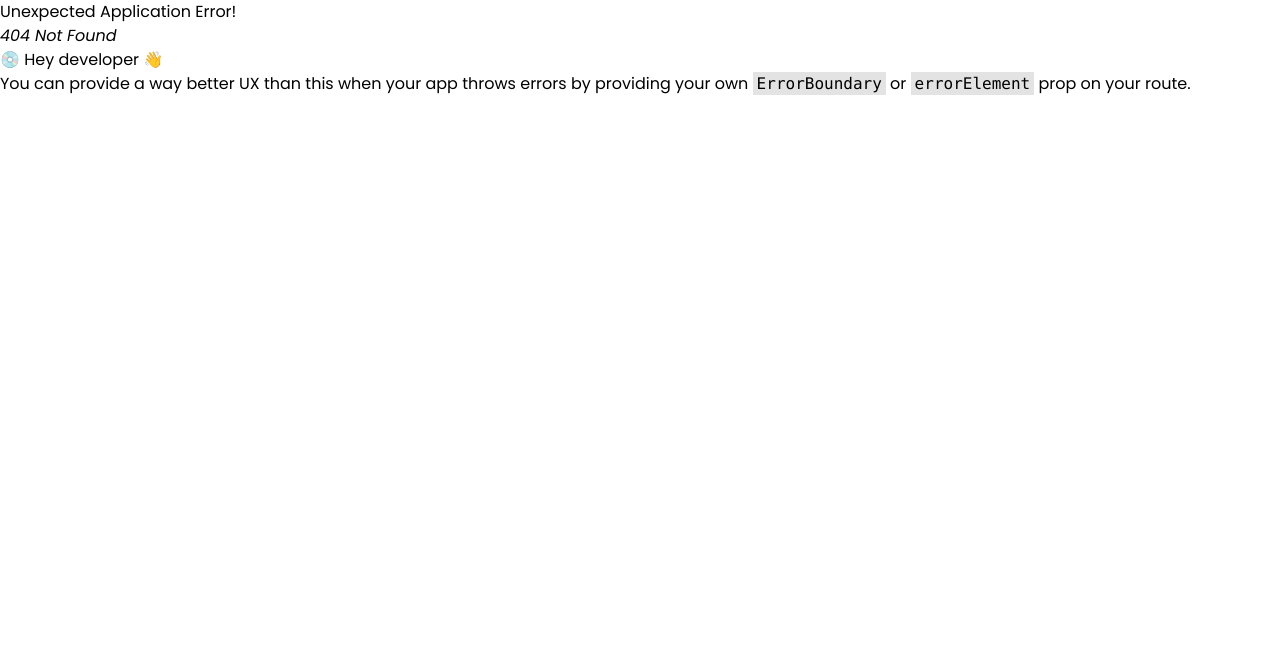
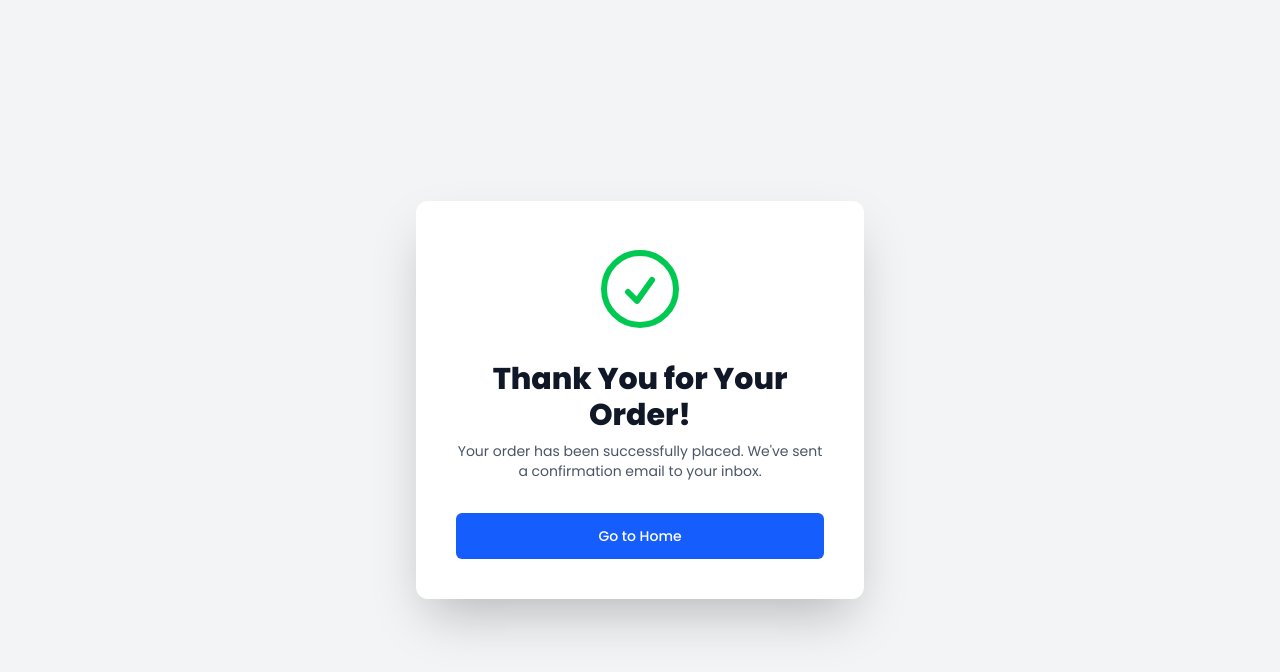
Before and after one commit to Nahid-07/artizans-mart-ecommerce-project, a React (Vite) app: page /thank-you in a window 1280 px wide. Before the commit this address had no page. Shown: the top 672 px of the page. Built offline with nearby package versions, Linux system fonts and the light colour scheme.

Commit message:
added thank you page

```diff
--- /dev/null
+++ b/src/components/ThankYouPage.jsx
@@ -0,0 +1,30 @@
+import { Link } from 'react-router';
+import { CheckCircleIcon } from '@heroicons/react/24/outline';
+
+const ThankYouPage = () => {
+  return (
+    <div className="bg-gray-100 min-h-screen flex items-center justify-center py-12 px-4 sm:px-6 lg:px-8">
+      <div className="max-w-md w-full space-y-8 bg-white p-10 rounded-xl shadow-2xl text-center">
+        <div>
+          <CheckCircleIcon className="mx-auto h-24 w-24 text-green-500" />
+          <h2 className="mt-6 text-3xl font-extrabold text-gray-900">
+            Thank You for Your Order!
+          </h2>
+          <p className="mt-2 text-sm text-gray-600">
+            Your order has been successfully placed. We've sent a confirmation email to your inbox.
+          </p>
+        </div>
+        <div className="mt-8 space-y-4">
+          <Link
+            to="/"
+            className="group relative w-full flex justify-center py-3 px-4 border border-transparent text-sm font-medium rounded-md text-white bg-blue-600 hover:bg-blue-700 focus:outline-none focus:ring-2 focus:ring-offset-2 focus:ring-blue-500 transition-transform transform hover:scale-105"
+          >
+            Go to Home
+          </Link>
+        </div>
+      </div>
+    </div>
+  );
+};
+
+export default ThankYouPage;
--- a/src/pages/Checkout.jsx
+++ b/src/pages/Checkout.jsx
@@ -1,7 +1,7 @@
 import React, { useState, useEffect } from "react";
 import { ShoppingCartIcon } from "@heroicons/react/24/solid";
 import Navbar from "../components/Navbar";
-import { useLoaderData } from "react-router";
+import { useLoaderData, useNavigate } from "react-router";
 
 const Checkout = () => {
   const [customerInfo, setCustomerInfo] = useState({
@@ -11,6 +11,7 @@
     address: "",
     note: "",
   });
+  const navigate = useNavigate()
 
   // Use a state variable for deliveryFee to make it reactive
   const [deliveryFee, setDeliveryFee] = useState(0);
@@ -69,8 +70,11 @@
       body: JSON.stringify(orderDetails),
     })
       .then((res) => res.json())
-      .then((data) => console.log(data));
-    alert("Order Confirmed! Thank you for your purchase.");
+      .then((data) => {
+        console.log(data)
+        navigate('/thank-you');
+        alert("Order Confirmed! Thank you for your purchase.");
+      });
   };
 
   return (
--- a/src/router/router.jsx
+++ b/src/router/router.jsx
@@ -8,6 +8,7 @@
 import Checkout from "../pages/Checkout";
 import OrdersPage from "../components/dashboardComponents/OrdersPage";
 import AllProducts from "../components/dashboardComponents/AllProducts";
+import ThankYouPage from "../components/ThankYouPage";
 
 export const router = createBrowserRouter([
   {
@@ -32,6 +33,10 @@
     element: <Checkout />,
     loader: ({ params }) =>
       fetch(`http://localhost:5000/products/${params.id}`),
+  },
+  {
+    path: '/thank-you',
+    element: <ThankYouPage/>
   },
 
   {
```
